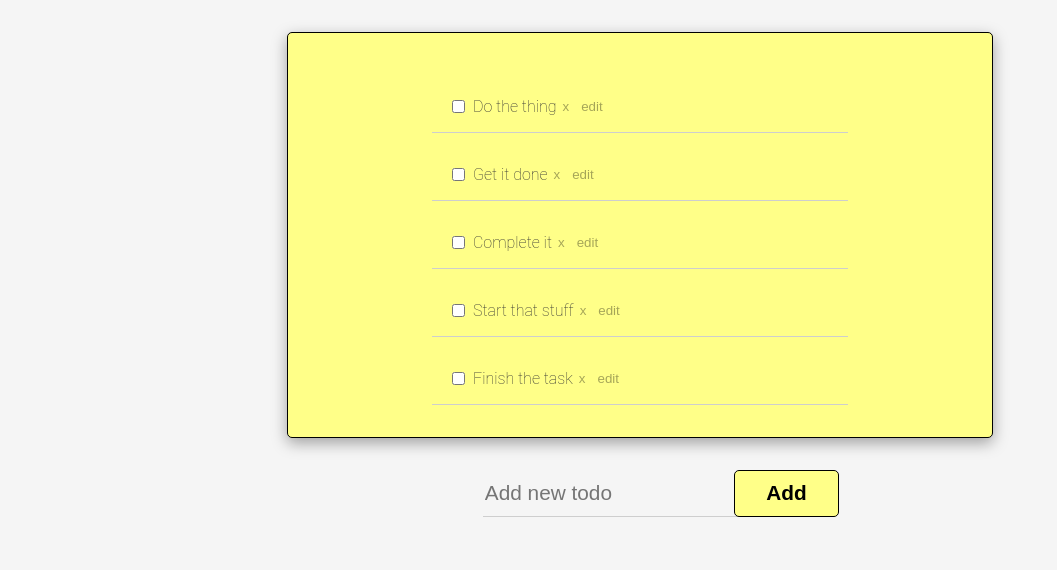
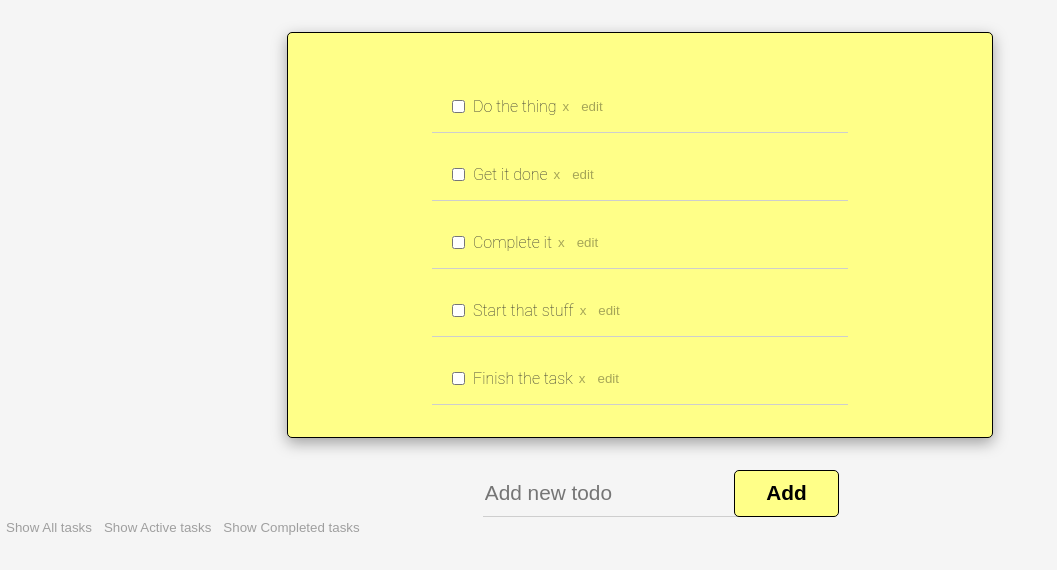
Before and after one commit to ksenia-nesytova/todo-but-its-react, a React (Create React App) app: page / in a window 1280 px wide. Shown: the top 570 px of the page, without its empty margins (0-1057 px from the left). Built offline with nearby package versions, Linux system fonts and the light colour scheme.

Commit message:
can now filter tasks

```diff
--- a/src/App.js
+++ b/src/App.js
@@ -1,14 +1,36 @@
+import React, { useState } from "react"
+import { nanoid } from "nanoid";
 import './App.css';
 import TodoItem from './TodoItem';
 import AddTodo from "./AddTodo"
-import React, { useState } from "react"
-import { nanoid } from "nanoid";
+import FilterBtn from "./FilterBtn"
 
 
 function App(props) {
   const [tasks, displayTasks] = useState(props.tasks);
+  const [filter, setFilter] = useState('All')
 
-  const todoItems = tasks.map(task => <TodoItem task={task} id={task.id} completed={task.completed} key={task.id} deleteTask={deleteTask} editTask={editTask}/>)
+  const FILTER_MAP = {
+    All: () => true,
+    Active: task => !task.completed,
+    Completed: task => task.completed
+  }
+
+  const FILTER_NAMES = Object.keys(FILTER_MAP)
+
+  const todoItems = tasks
+  .filter(FILTER_MAP[filter])
+  .map(task => <TodoItem task={task} id={task.id} completed={task.completed} key={task.id} deleteTask={deleteTask} editTask={editTask}/>);
+
+
+  const filterList = FILTER_NAMES.map(name => (
+    <FilterBtn
+      key={name}
+      name={name}
+      isPressed={name === filter}
+      setFilter={setFilter}
+    />
+  ));
 
   function addTask(text) {
     const newTodo = { id: "item" + nanoid(), text: text, completed: false };
@@ -39,6 +61,7 @@ function App(props) {
       {todoItems}
     </div>
     <AddTodo addTask={addTask} />
+    {filterList}
     </>
   );
 }
--- /dev/null
+++ b/src/FilterBtn.js
@@ -0,0 +1,17 @@
+import React from "react"
+
+function FilterBtn(props) {
+  return(
+    <button
+      type="button"
+      className="filterBtn"
+      aria-pressed={props.isPressed}
+      onClick={() => props.setFilter(props.name)}
+      >
+        <span>Show </span>
+        <span>{props.name}</span>
+        <span> tasks</span>
+      </button>
+  )}
+
+export default FilterBtn
--- a/src/TodoItem.js
+++ b/src/TodoItem.js
@@ -4,6 +4,7 @@ function TodoItem(props) {
   const [checked, setChecked] = useState(false);
   const [isBeingEdited, setBeingEdited] = useState(false);
   const [newText, setNewText] = useState(props.task.text);
+
 
 function handleChange(e) {
   setNewText(e.target.value);
--- a/src/todosData.js
+++ b/src/todosData.js
@@ -26,4 +26,5 @@ const todosData = [
     }
 ]
 
+
 export default todosData
```
Also changed, not shown: src/index.css (+8 -0 lines).
